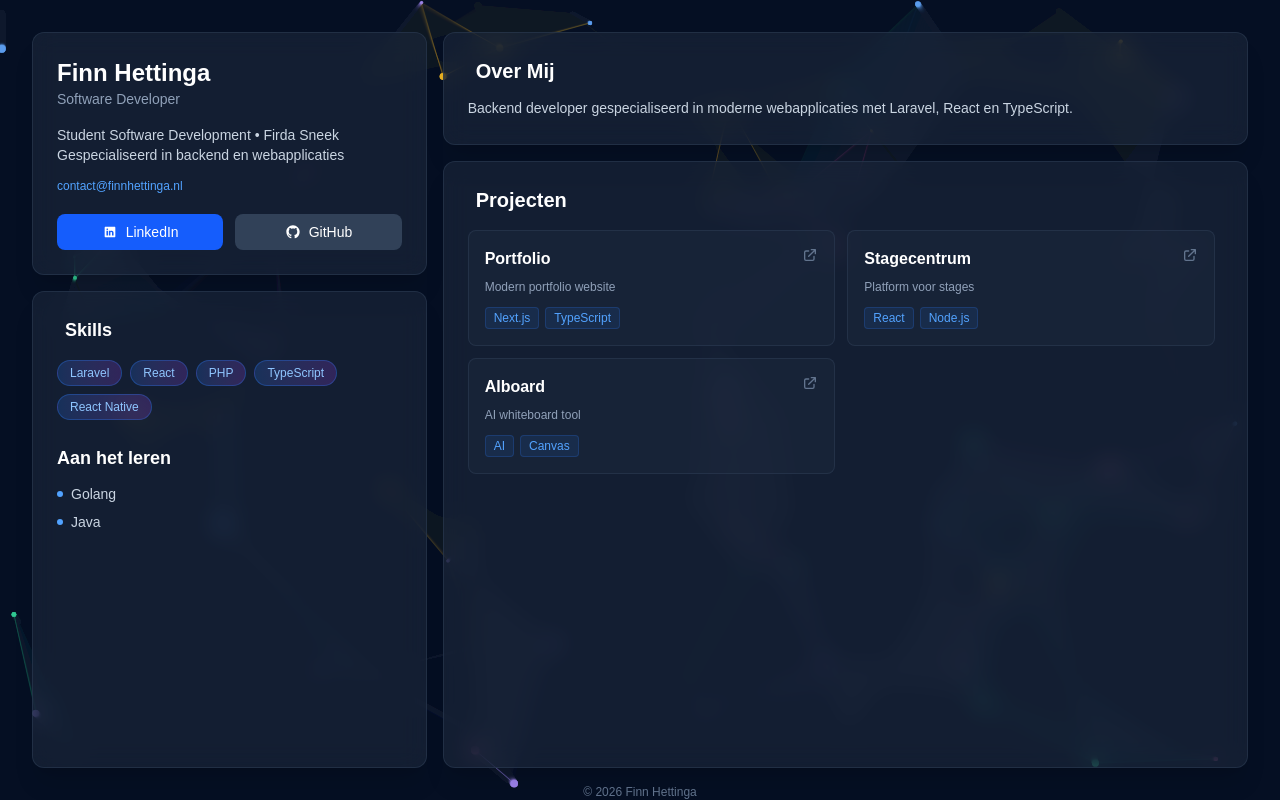
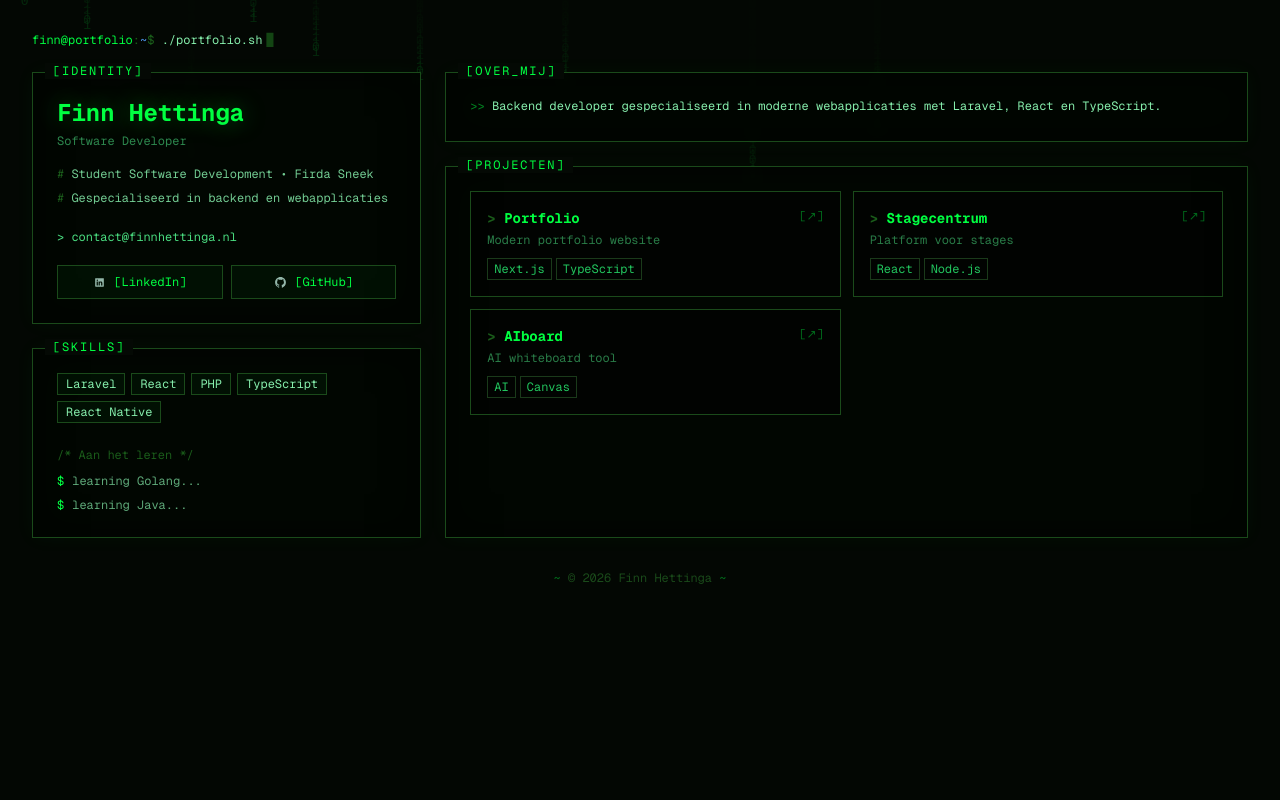
Before and after one commit to finnhet/portfolio, a Next.js app: page / in a window 1280 px wide. Built offline with nearby package versions, Linux system fonts and the light colour scheme.

Commit message:
ascii style

```diff
--- a/package.json
+++ b/package.json
@@ -3,7 +3,7 @@
   "version": "0.1.0",
   "private": true,
   "scripts": {
-    "dev": "next dev --turbopack",
+    "dev": "NODE_OPTIONS=--no-experimental-webstorage next dev --turbopack",
     "build": "next build",
     "start": "next start",
     "lint": "next lint"
--- a/src/app/page.tsx
+++ b/src/app/page.tsx
@@ -25,263 +25,323 @@
 
 const skills = ['Laravel', 'React', 'PHP', 'TypeScript', 'React Native'] as const
 const learning = ['Golang', 'Java'] as const
-const COLORS = ['#60a5fa', '#34d399', '#a78bfa', '#f472b6', '#fbbf24'] as const
 
-const ParticleCanvas = memo(function ParticleCanvas() {
+const BinaryRain = memo(function BinaryRain() {
   const canvasRef = useRef<HTMLCanvasElement>(null)
 
   useEffect(() => {
     const canvas = canvasRef.current
     if (!canvas) return
-
-    const ctx = canvas.getContext('2d', { alpha: false })
+    const ctx = canvas.getContext('2d')
     if (!ctx) return
 
-    const resizeCanvas = () => {
+    const resize = () => {
       canvas.width = window.innerWidth
       canvas.height = window.innerHeight
     }
+    resize()
 
-    resizeCanvas()
+    const fontSize = 13
+    const cols = Math.floor(canvas.width / (fontSize * 1.6))
+    const drops = Array.from({ length: cols }, () => Math.random() * -(canvas.height / fontSize) * 2)
 
-    interface Particle {
-      x: number
-      y: number
-      vx: number
-      vy: number
-      radius: number
-      color: string
+    let animId: number
+    let lastTime = 0
+
+    const draw = (time: number) => {
+      animId = requestAnimationFrame(draw)
+      if (time - lastTime < 120) return
+      lastTime = time
+
+      ctx.fillStyle = 'rgba(4, 9, 4, 0.18)'
+      ctx.fillRect(0, 0, canvas.width, canvas.height)
+      ctx.font = `${fontSize}px monospace`
+
+      for (let i = 0; i < cols; i++) {
+        const y = drops[i] * fontSize
+        if (y > 0 && y < canvas.height) {
+          const char = Math.random() > 0.5 ? '1' : '0'
+          ctx.fillStyle = 'rgba(0, 255, 65, 0.7)'
+          ctx.fillText(char, i * fontSize * 1.6, y)
+          if (drops[i] > 2) {
+            ctx.fillStyle = 'rgba(0, 255, 65, 0.12)'
+            ctx.fillText(Math.random() > 0.5 ? '1' : '0', i * fontSize * 1.6, y - fontSize * 2)
+          }
+        }
+        drops[i] += 0.4
+        if (y > canvas.height) drops[i] = Math.random() * -40
+      }
     }
 
-    const particles: Particle[] = Array.from({ length: 50 }, () => ({
-      x: Math.random() * canvas.width,
-      y: Math.random() * canvas.height,
-      vx: (Math.random() - 0.5) * 0.5,
-      vy: (Math.random() - 0.5) * 0.5,
-      radius: Math.random() * 3 + 1,
-      color: COLORS[Math.floor(Math.random() * COLORS.length)]
-    }))
-
-    let animationId: number
-
-    const animate = () => {
-      ctx.fillStyle = 'rgba(15, 23, 42, 0.1)'
-      ctx.fillRect(0, 0, canvas.width, canvas.height)
-
-      for (let i = 0; i < particles.length; i++) {
-        const p = particles[i]
-        p.x += p.vx
-        p.y += p.vy
-
-        if (p.x < 0 || p.x > canvas.width) p.vx *= -1
-        if (p.y < 0 || p.y > canvas.height) p.vy *= -1
-
-        ctx.beginPath()
-        ctx.arc(p.x, p.y, p.radius, 0, Math.PI * 2)
-        ctx.fillStyle = p.color
-        ctx.globalAlpha = 0.6
-        ctx.fill()
-
-        for (let j = i + 1; j < particles.length; j++) {
-          const p2 = particles[j]
-          const dx = p.x - p2.x
-          const dy = p.y - p2.y
-          const dist = dx * dx + dy * dy
-
-          if (dist < 22500) {
-            const actualDist = Math.sqrt(dist)
-            ctx.strokeStyle = p.color
-            ctx.globalAlpha = 0.15 * (1 - actualDist / 150)
-            ctx.lineWidth = 1
-            ctx.beginPath()
-            ctx.moveTo(p.x, p.y)
-            ctx.lineTo(p2.x, p2.y)
-            ctx.stroke()
-          }
-        }
-      }
-      ctx.globalAlpha = 1
-
-      animationId = requestAnimationFrame(animate)
-    }
-
-    animate()
-
-    window.addEventListener('resize', resizeCanvas)
+    animId = requestAnimationFrame(draw)
+    window.addEventListener('resize', resize)
     return () => {
-      window.removeEventListener('resize', resizeCanvas)
-      cancelAnimationFrame(animationId)
+      window.removeEventListener('resize', resize)
+      cancelAnimationFrame(animId)
     }
   }, [])
 
-  return <canvas ref={canvasRef} className="fixed inset-0 w-full h-full pointer-events-none" />
+  return <canvas ref={canvasRef} className="fixed inset-0 w-full h-full pointer-events-none" style={{ opacity: 0.18 }} />
 })
 
-const SkillBadge = memo(function SkillBadge({ skill }: { skill: string }) {
+function AsciiCard({ children, label, className = '' }: {
+  children: React.ReactNode
+  label?: string
+  className?: string
+}) {
   return (
-    <span className="px-3 py-1 text-xs bg-gradient-to-r from-blue-500/20 to-purple-500/20 text-blue-300 rounded-full border border-blue-500/30 hover:border-blue-400 transition-all">
+    <div
+      className={`relative ${className}`}
+      style={{
+        border: '1px solid #1a4a1a',
+        background: 'rgba(2, 6, 2, 0.85)',
+        backdropFilter: 'blur(4px)',
+        boxShadow: '0 0 20px rgba(0, 255, 65, 0.04), inset 0 0 40px rgba(0, 0, 0, 0.3)',
+      }}
+    >
+      {label && (
+        <span
+          className="absolute px-2 text-xs tracking-widest"
+          style={{
+            top: '-10px',
+            left: '12px',
+            background: '#040904',
+            color: '#00ff41',
+            fontFamily: 'var(--font-geist-mono), monospace',
+            letterSpacing: '0.15em',
+          }}
+        >
+          [{label}]
+        </span>
+      )}
+      <div className="p-5 md:p-6" style={{ fontFamily: 'var(--font-geist-mono), monospace' }}>
+        {children}
+      </div>
+    </div>
+  )
+}
+
+function SkillTag({ skill }: { skill: string }) {
+  return (
+    <span
+      className="inline-block px-2 py-0.5 text-xs transition-all cursor-default"
+      style={{
+        border: '1px solid #1a4a1a',
+        color: '#86efac',
+        background: 'rgba(0, 255, 65, 0.04)',
+        fontFamily: 'var(--font-geist-mono), monospace',
+      }}
+      onMouseEnter={e => {
+        (e.target as HTMLElement).style.borderColor = '#22c55e'
+        ;(e.target as HTMLElement).style.color = '#00ff41'
+        ;(e.target as HTMLElement).style.background = 'rgba(0, 255, 65, 0.08)'
+      }}
+      onMouseLeave={e => {
+        (e.target as HTMLElement).style.borderColor = '#1a4a1a'
+        ;(e.target as HTMLElement).style.color = '#86efac'
+        ;(e.target as HTMLElement).style.background = 'rgba(0, 255, 65, 0.04)'
+      }}
+    >
       {skill}
     </span>
   )
-})
+}
 
-const LearningItem = memo(function LearningItem({ item }: { item: string }) {
-  return (
-    <div className="text-sm text-slate-300 flex items-center gap-2">
-      <div className="w-1.5 h-1.5 rounded-full bg-blue-400" />
-      {item}
-    </div>
-  )
-})
-
-const ProjectCard = memo(function ProjectCard({ project }: { project: typeof projects[number] }) {
+function ProjectCard({ project }: { project: typeof projects[number] }) {
   return (
     <a
       href={project.link}
       target="_blank"
       rel="noopener noreferrer"
-      className="block group bg-slate-800/60 rounded-lg border border-slate-700/50 hover:border-blue-500/50 p-4 transition-all hover:scale-[1.02]"
+      className="block group transition-all"
+      style={{
+        border: '1px solid #1a4a1a',
+        background: 'rgba(0, 0, 0, 0.4)',
+        padding: '1rem',
+        fontFamily: 'var(--font-geist-mono), monospace',
+      }}
+      onMouseEnter={e => {
+        (e.currentTarget as HTMLElement).style.borderColor = '#22c55e'
+        ;(e.currentTarget as HTMLElement).style.background = 'rgba(0, 255, 65, 0.03)'
+        ;(e.currentTarget as HTMLElement).style.boxShadow = '0 0 15px rgba(0, 255, 65, 0.06)'
+      }}
+      onMouseLeave={e => {
+        (e.currentTarget as HTMLElement).style.borderColor = '#1a4a1a'
+        ;(e.currentTarget as HTMLElement).style.background = 'rgba(0, 0, 0, 0.4)'
+        ;(e.currentTarget as HTMLElement).style.boxShadow = 'none'
+      }}
     >
-      <div className="flex items-start justify-between mb-2">
-        <h3 className="text-base font-semibold text-white group-hover:text-blue-400 transition-colors">
-          {project.title}
-        </h3>
-        <svg className="w-4 h-4 text-slate-500 group-hover:text-blue-400 transition-colors flex-shrink-0" fill="none" viewBox="0 0 24 24" stroke="currentColor">
-          <path strokeLinecap="round" strokeLinejoin="round" strokeWidth={2} d="M10 6H6a2 2 0 00-2 2v10a2 2 0 002 2h10a2 2 0 002-2v-4M14 4h6m0 0v6m0-6L10 14" />
-        </svg>
+      <div className="flex items-start justify-between mb-1">
+        <span className="text-sm font-bold" style={{ color: '#00ff41' }}>
+          <span style={{ color: '#1a5c1a' }}>{'> '}</span>{project.title}
+        </span>
+        <span className="text-xs opacity-40 group-hover:opacity-80 transition-opacity" style={{ color: '#00ff41' }}>
+          [↗]
+        </span>
       </div>
-      <p className="text-xs text-slate-400 mb-3">{project.description}</p>
-      <div className="flex flex-wrap gap-1.5">
+      <p className="text-xs mb-2.5" style={{ color: '#4ade80', opacity: 0.55 }}>{project.description}</p>
+      <div className="flex flex-wrap gap-1">
         {project.tech.map((tech) => (
-          <span key={tech} className="px-2 py-0.5 text-xs bg-blue-500/10 text-blue-400 rounded border border-blue-500/20">
+          <span
+            key={tech}
+            className="text-xs px-1.5 py-0.5"
+            style={{ border: '1px solid #1a3a1a', color: '#22c55e', background: 'transparent' }}
+          >
             {tech}
           </span>
         ))}
       </div>
     </a>
   )
-})
-
-const Card = memo(function Card({ children, className = '' }: { children: React.ReactNode; className?: string }) {
-  return (
-    <div className={`bg-slate-800/60 backdrop-blur-md rounded-xl border border-slate-700/50 p-6 shadow-xl ${className}`}>
-      {children}
-    </div>
-  )
-})
+}
 
 export default function Home() {
   return (
-    <div className="relative min-h-screen bg-slate-900">
-      <ParticleCanvas />
+    <div
+      className="relative min-h-screen"
+      style={{
+        background: '#040904',
+        color: '#00ff41',
+        fontFamily: 'var(--font-geist-mono), monospace',
+      }}
+    >
+      <BinaryRain />
 
-      <div className="relative z-10 p-4 md:p-8 md:h-screen md:overflow-hidden">
-        <div className="w-full max-w-7xl mx-auto grid grid-cols-1 lg:grid-cols-3 gap-4 md:h-full md:max-h-[900px]">
+      {/* Scanlines */}
+      <div
+        className="fixed inset-0 pointer-events-none z-[1]"
+        style={{
+          background: 'repeating-linear-gradient(0deg, transparent, transparent 3px, rgba(0,0,0,0.04) 3px, rgba(0,0,0,0.04) 4px)',
+        }}
+      />
 
-          <div className="lg:col-span-1 flex flex-col gap-4">
-            <Card>
-              <div className="flex items-center gap-3 md:gap-4 mb-3 md:mb-4">
+      <div className="relative z-10 p-4 md:p-8">
+        {/* Terminal prompt */}
+        <div className="mb-6 text-xs" style={{ color: '#1a5c1a' }}>
+          <span style={{ color: '#00ff41' }}>finn@portfolio</span>
+          <span>:</span>
+          <span style={{ color: '#4a90e2' }}>~</span>
+          <span>$ </span>
+          <span style={{ color: '#86efac' }}>./portfolio.sh</span>
+          <span className="ml-1 animate-pulse">▊</span>
+        </div>
+
+        <div className="w-full max-w-7xl mx-auto grid grid-cols-1 lg:grid-cols-3 gap-6">
+
+          {/* Left column */}
+          <div className="lg:col-span-1 flex flex-col gap-6">
+            <AsciiCard label="IDENTITY">
+              <div className="mb-4">
+                <h1
+                  className="text-xl md:text-2xl font-bold mb-1"
+                  style={{ color: '#00ff41', textShadow: '0 0 25px rgba(0, 255, 65, 0.4)' }}
+                >
+                  Finn Hettinga
+                </h1>
+                <p className="text-xs" style={{ color: '#4ade80', opacity: 0.6 }}>Software Developer</p>
+              </div>
+
+              <div className="mb-4 text-xs leading-relaxed space-y-1">
                 <div>
-                  <h1 className="text-xl md:text-2xl font-bold text-white">Finn Hettinga</h1>
-                  <p className="text-xs md:text-sm text-slate-400">Software Developer</p>
+                  <span style={{ color: '#1a5c1a' }}># </span>
+                  <span style={{ color: '#86efac', opacity: 0.85 }}>Student Software Development • Firda Sneek</span>
+                </div>
+                <div>
+                  <span style={{ color: '#1a5c1a' }}># </span>
+                  <span style={{ color: '#86efac', opacity: 0.85 }}>Gespecialiseerd in backend en webapplicaties</span>
                 </div>
               </div>
 
-              <p className="text-xs md:text-sm text-slate-300 mb-2">
-                Student Software Development • Firda Sneek
-                Gespecialiseerd in backend en webapplicaties
-              </p>
-
               <a
                 href="mailto:contact@finnhettinga.nl"
-                className="text-xs text-blue-400 hover:text-blue-300 transition-colors mb-3 inline-block"
+                className="text-xs inline-block mb-5 transition-colors"
+                style={{ color: '#4ade80' }}
+                onMouseEnter={e => (e.target as HTMLElement).style.color = '#00ff41'}
+                onMouseLeave={e => (e.target as HTMLElement).style.color = '#4ade80'}
               >
-                contact@finnhettinga.nl
+                {'> '}contact@finnhettinga.nl
               </a>
 
-              <div className="flex flex-col sm:flex-row gap-2 md:gap-3 mt-2">
+              <div className="flex flex-col sm:flex-row gap-2">
                 <a
                   href="https://www.linkedin.com/in/finn-hettinga-742a30304/"
                   target="_blank"
                   rel="noopener noreferrer"
-                  className="flex-1 bg-blue-600 hover:bg-blue-500 p-2 rounded-lg transition-all flex items-center justify-center gap-2 text-white text-xs md:text-sm"
+                  className="flex-1 p-2 transition-all flex items-center justify-center gap-2 text-xs group"
+                  style={{ border: '1px solid #1a4a1a', color: '#00ff41', background: 'rgba(0,255,65,0.04)' }}
+                  onMouseEnter={e => {
+                    (e.currentTarget as HTMLElement).style.borderColor = '#22c55e'
+                    ;(e.currentTarget as HTMLElement).style.background = 'rgba(0,255,65,0.08)'
+                  }}
+                  onMouseLeave={e => {
+                    (e.currentTarget as HTMLElement).style.borderColor = '#1a4a1a'
+                    ;(e.currentTarget as HTMLElement).style.background = 'rgba(0,255,65,0.04)'
+                  }}
                 >
-                  <Image src="/linkedin.svg" alt="LinkedIn" width={16} height={16} />
-                  LinkedIn
+                  <Image src="/linkedin.svg" alt="" width={13} height={13} style={{ filter: 'brightness(0) invert(1) sepia(1) saturate(3) hue-rotate(80deg)', opacity: 0.7 }} />
+                  [LinkedIn]
                 </a>
                 <a
                   href="https://github.com/finnhet"
                   target="_blank"
                   rel="noopener noreferrer"
-                  className="flex-1 bg-slate-700 hover:bg-slate-600 p-2 rounded-lg transition-all flex items-center justify-center gap-2 text-white text-xs md:text-sm"
+                  className="flex-1 p-2 transition-all flex items-center justify-center gap-2 text-xs"
+                  style={{ border: '1px solid #1a4a1a', color: '#00ff41', background: 'rgba(0,255,65,0.04)' }}
+                  onMouseEnter={e => {
+                    (e.currentTarget as HTMLElement).style.borderColor = '#22c55e'
+                    ;(e.currentTarget as HTMLElement).style.background = 'rgba(0,255,65,0.08)'
+                  }}
+                  onMouseLeave={e => {
+                    (e.currentTarget as HTMLElement).style.borderColor = '#1a4a1a'
+                    ;(e.currentTarget as HTMLElement).style.background = 'rgba(0,255,65,0.04)'
+                  }}
                 >
-                  <Image src="/github.svg" alt="GitHub" width={16} height={16} />
-                  GitHub
+                  <Image src="/github.svg" alt="" width={13} height={13} style={{ filter: 'brightness(0) invert(1) sepia(1) saturate(3) hue-rotate(80deg)', opacity: 0.7 }} />
+                  [GitHub]
                 </a>
               </div>
-            </Card>
+            </AsciiCard>
 
-            <Card className="lg:flex-1">
-              <h2 className="text-base md:text-lg font-bold text-white mb-3 md:mb-4 flex items-center gap-2">
-                <span className="text-lg md:text-xl"></span>Skills
-              </h2>
-              <div className="flex flex-wrap gap-2 mb-4 md:mb-6">
-                {skills.map((skill) => <SkillBadge key={skill} skill={skill} />)}
+            <AsciiCard label="SKILLS" className="flex-1">
+              <div className="flex flex-wrap gap-1.5 mb-6">
+                {skills.map((skill) => <SkillTag key={skill} skill={skill} />)}
               </div>
 
-              <h2 className="text-base md:text-lg font-bold text-white mb-2 md:mb-3 flex items-center gap-2">
-                Aan het leren
-              </h2>
+              <div className="text-xs mb-2.5" style={{ color: '#1a5c1a' }}>{'/* Aan het leren */'}</div>
               <div className="space-y-2">
-                {learning.map((item) => <LearningItem key={item} item={item} />)}
+                {learning.map((item) => (
+                  <div key={item} className="text-xs flex items-center gap-2" style={{ color: '#86efac' }}>
+                    <span style={{ color: '#00ff41' }}>$</span>
+                    <span style={{ opacity: 0.7 }}>learning {item}...</span>
+                  </div>
+                ))}
               </div>
-            </Card>
+            </AsciiCard>
           </div>
-          <div className="lg:col-span-2 flex flex-col gap-3 md:gap-4">
-            <Card>
-              <h2 className="text-lg md:text-xl font-bold text-white mb-2 md:mb-3 flex items-center gap-2">
-                <span className="text-xl md:text-2xl"></span>Over Mij
-              </h2>
-              <p className="text-xs md:text-sm text-slate-300 leading-relaxed">
+
+          {/* Right column */}
+          <div className="lg:col-span-2 flex flex-col gap-6">
+            <AsciiCard label="OVER_MIJ">
+              <p className="text-xs leading-relaxed" style={{ color: '#86efac' }}>
+                <span style={{ color: '#00ff41', opacity: 0.5 }}>{'>> '}</span>
                 Backend developer gespecialiseerd in moderne webapplicaties met Laravel, React en TypeScript.
               </p>
-            </Card>
+            </AsciiCard>
 
-            <Card className="lg:flex-1 flex flex-col">
-              <h2 className="text-lg md:text-xl font-bold text-white mb-3 md:mb-4 flex items-center gap-2">
-                <span className="text-xl md:text-2xl"></span>Projecten
-              </h2>
-
-              <div className="grid grid-cols-1 md:grid-cols-2 gap-3 lg:overflow-y-auto lg:pr-2 custom-scrollbar">
+            <AsciiCard label="PROJECTEN" className="flex-1">
+              <div className="grid grid-cols-1 md:grid-cols-2 gap-3">
                 {projects.map((project) => <ProjectCard key={project.title} project={project} />)}
               </div>
-            </Card>
+            </AsciiCard>
+          </div>
+        </div>
 
-          </div>
-
-          </div>
-
-        <div className="text-center text-xs text-slate-500 pt-8 pb-24 md:py-4">
-          © 2026 Finn Hettinga
+        <div className="text-center text-xs mt-8 mb-4" style={{ color: '#1a4a1a' }}>
+          <span style={{ color: '#00ff41', opacity: 0.4 }}>~</span>
+          {' © 2026 Finn Hettinga '}
+          <span style={{ color: '#00ff41', opacity: 0.4 }}>~</span>
         </div>
       </div>
-
-      <style jsx global>{`
-        .custom-scrollbar::-webkit-scrollbar {
-          width: 6px;
-        }
-        .custom-scrollbar::-webkit-scrollbar-track {
-          background: rgba(51, 65, 85, 0.3);
-          border-radius: 3px;
-        }
-        .custom-scrollbar::-webkit-scrollbar-thumb {
-          background: rgba(100, 116, 139, 0.5);
-          border-radius: 3px;
-        }
-        .custom-scrollbar::-webkit-scrollbar-thumb:hover {
-          background: rgba(100, 116, 139, 0.7);
-        }
-      `}</style>
     </div>
   )
 }
```
Also changed, not shown: src/app/dailycat/page.tsx (+98 -15 lines).
